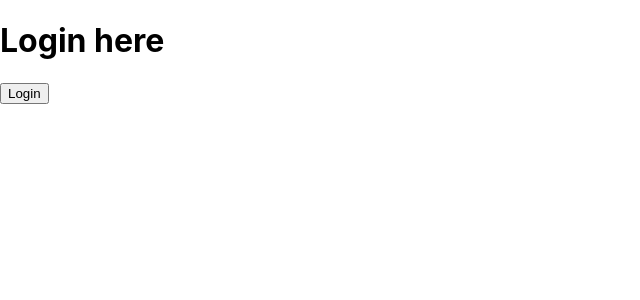
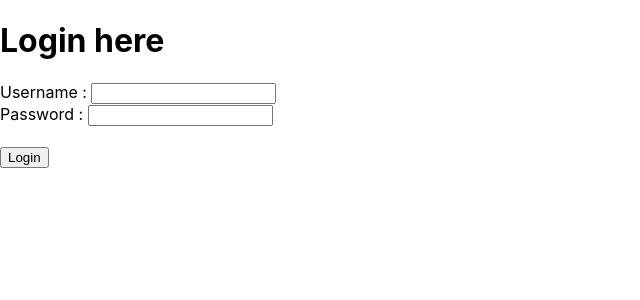
Before and after one commit to Kajaliny/button-click-navigation, a React (Create React App) app in the folder myapp/: page / in a window 1280 px wide. Shown: the top 300 px of the page, without its empty margins (0-640 px from the left). Built offline with nearby package versions, Linux system fonts and the light colour scheme.

Commit message:
login modified

```diff
--- a/myapp/src/components/Login.js
+++ b/myapp/src/components/Login.js
@@ -9,7 +9,11 @@ export default function Login(){
     return(
         <div>
             <h1> Login here</h1>
+
+            Username : <input type="text" /> <br/>
+            Password : <input type="password" /><br/> <br/>
             <button onClick={authenticate}> Login</button>
+
         </div>
     );
 }
```
